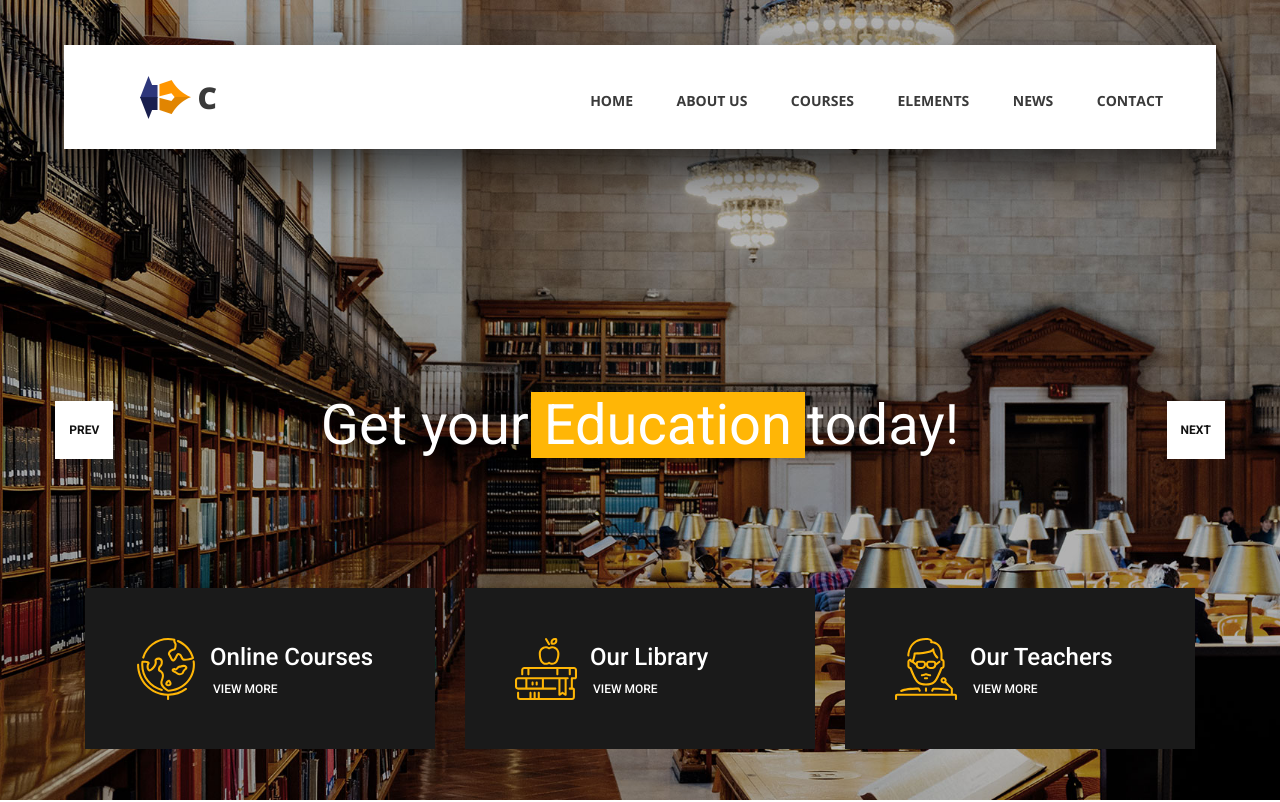
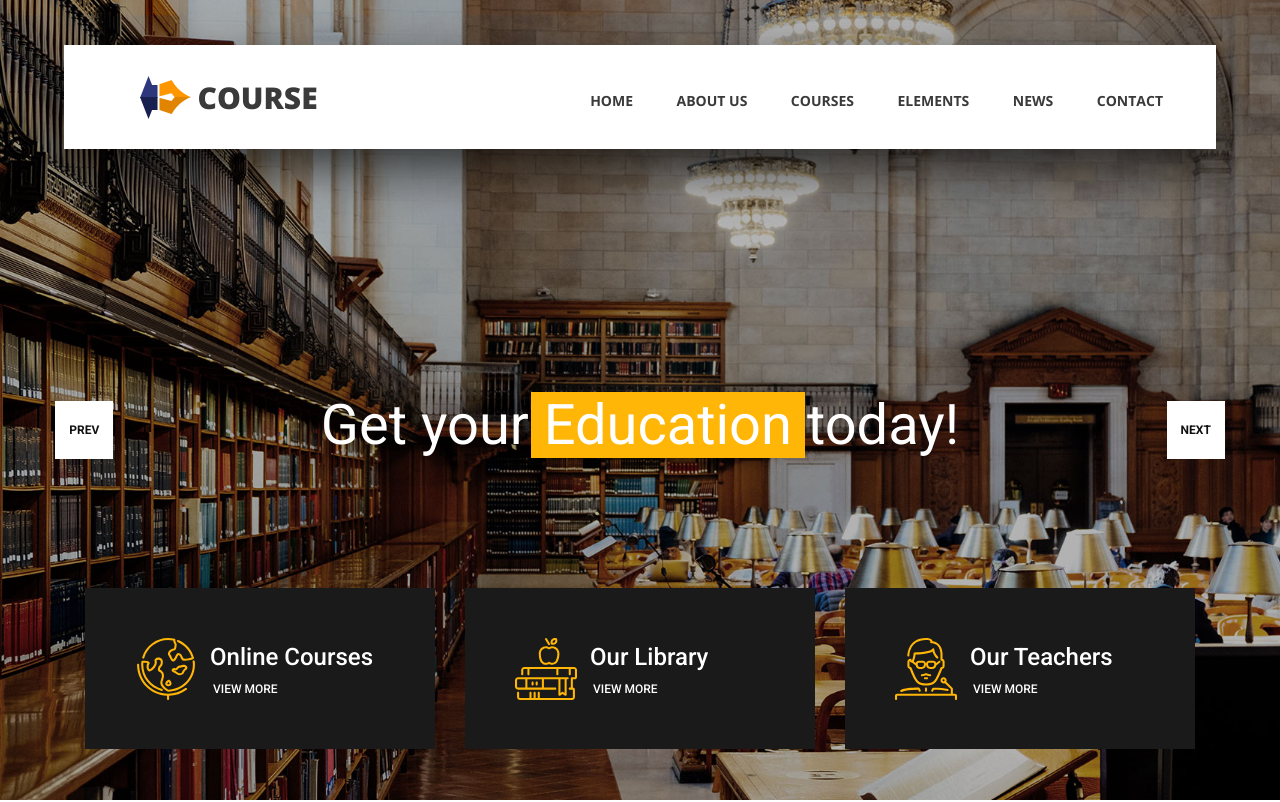
Before and after one commit to Dostonbek1/Toirov.net, a plain HTML site: page index.html in a window 1280 px wide. Shown: the top 802 px of the page. Drawn offline with nearby package versions, Linux system fonts and the light colour scheme.

Commit message:
Update index.html

```diff
--- a/index.html
+++ b/index.html
@@ -26,7 +26,7 @@
 			<div class="logo_container">
 				<div class="logo">
 					<img src="images/logo.png" alt="">
-					<span>c</span>
+					<span>course</span>
 				</div>
 			</div>
 
```
